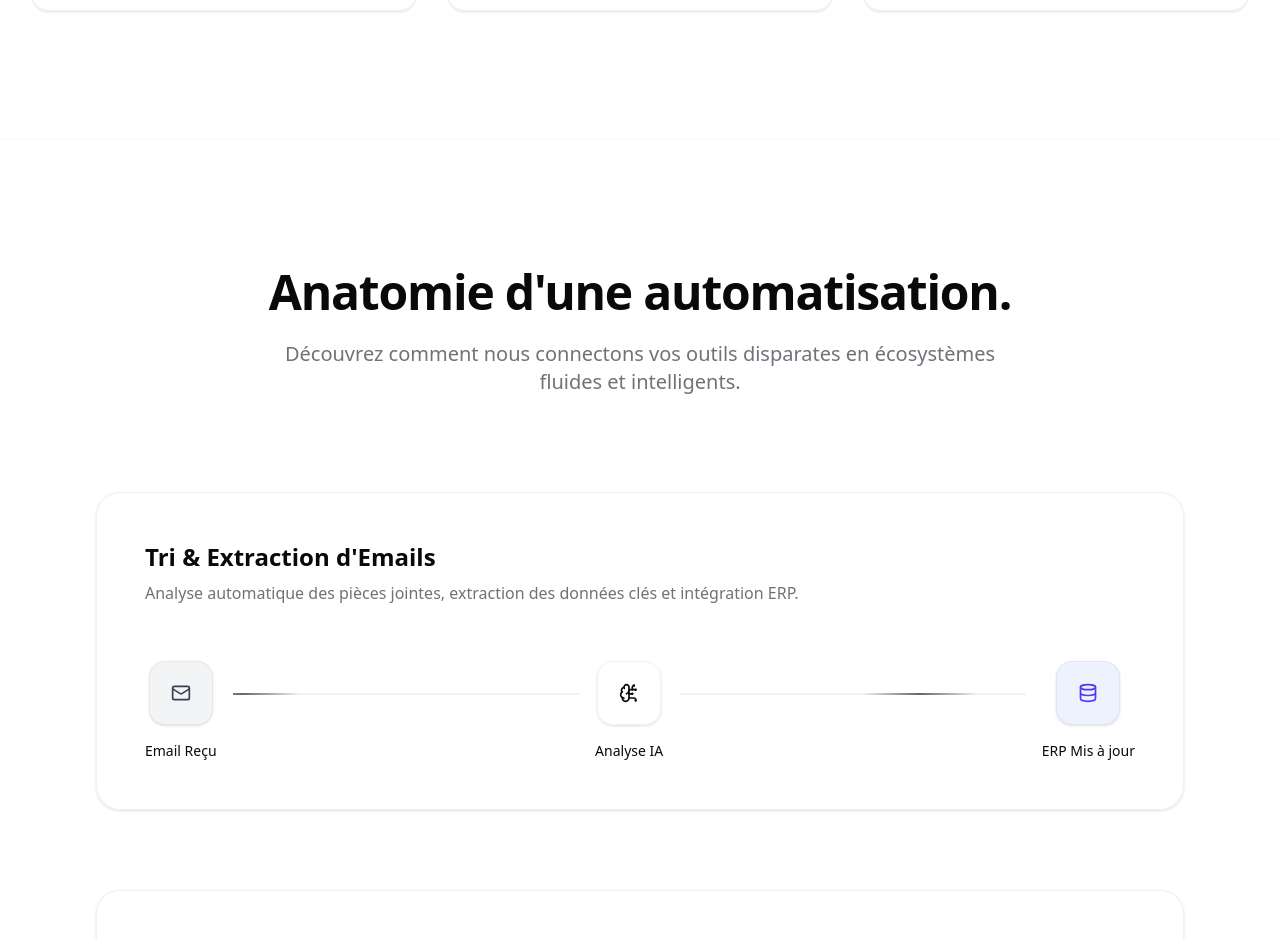
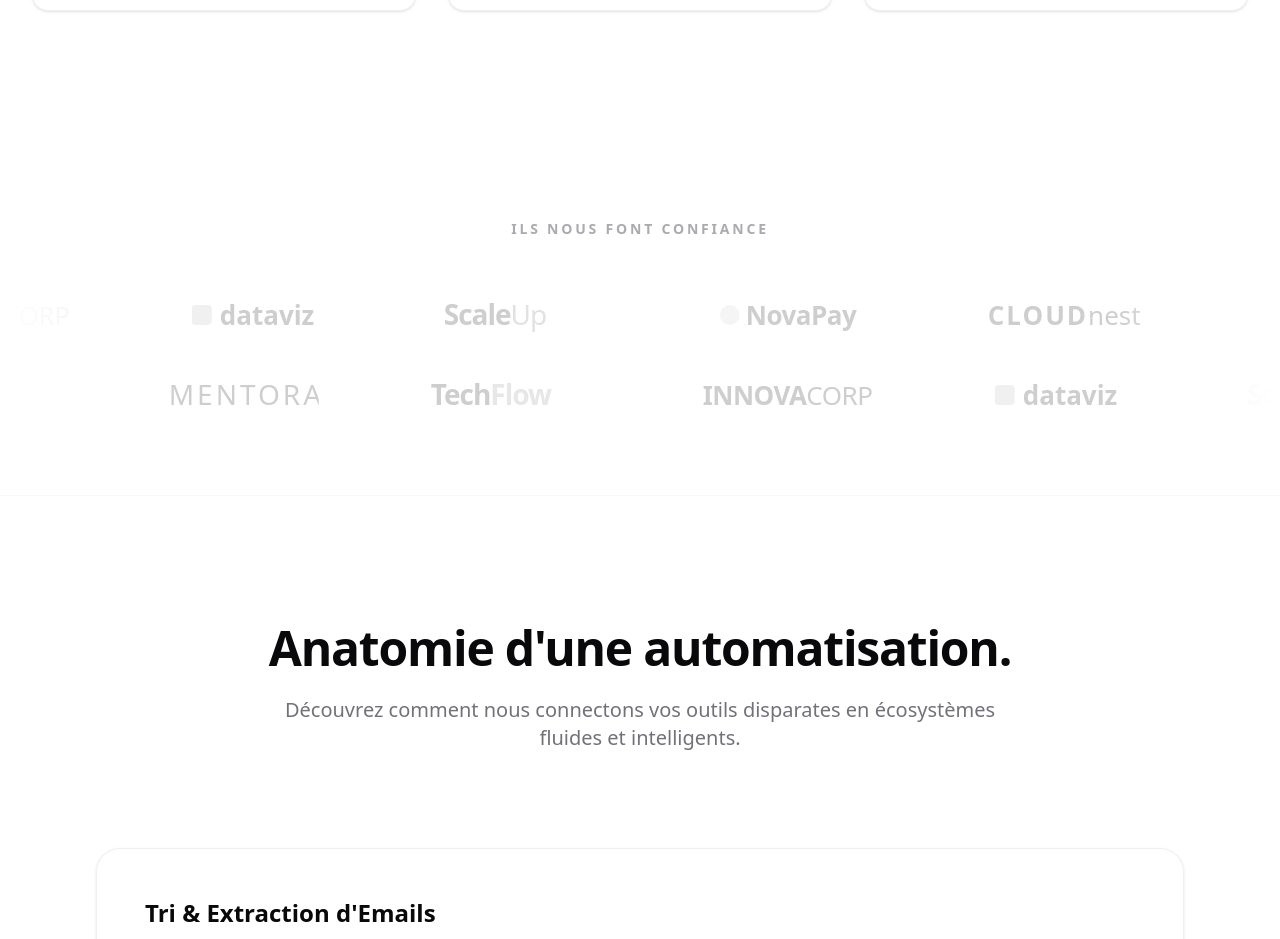
Before and after one commit to magentyagency-ops/Nira.consulting, a Next.js app: page / in a window 1280 px wide. Shown: the part 3740-4679 px from the top of the page. Built offline with nearby package versions, Linux system fonts and the light colour scheme.

Commit message:
feat: add premium TrustLogos section with dual-row infinite scroll

```diff
--- a/src/app/globals.css
+++ b/src/app/globals.css
@@ -133,4 +133,40 @@ body {
   .will-change-transform {
     animation: none !important;
   }
+
+  .animate-scroll-left,
+  .animate-scroll-right {
+    animation: none !important;
+  }
 }
+
+/* Trust Logos — Infinite horizontal scroll */
+@keyframes scroll-left {
+  0% {
+    transform: translateX(0);
+  }
+
+  100% {
+    transform: translateX(-50%);
+  }
+}
+
+@keyframes scroll-right {
+  0% {
+    transform: translateX(-50%);
+  }
+
+  100% {
+    transform: translateX(0);
+  }
+}
+
+.animate-scroll-left {
+  animation: scroll-left 35s linear infinite;
+  width: max-content;
+}
+
+.animate-scroll-right {
+  animation: scroll-right 40s linear infinite;
+  width: max-content;
+}
--- a/src/app/page.tsx
+++ b/src/app/page.tsx
@@ -4,6 +4,7 @@ import { Hero } from "@/components/sections/Hero";
 import { Impact } from "@/components/sections/Impact";
 import { Approche } from "@/components/sections/Approche";
 import { UseCases } from "@/components/sections/UseCases";
+import { TrustLogos } from "@/components/sections/TrustLogos";
 import { WorkflowShowcase } from "@/components/sections/WorkflowShowcase";
 import { WhyNira } from "@/components/sections/WhyNira";
 import { SocialProof } from "@/components/sections/SocialProof";
@@ -20,6 +21,7 @@ export default function Home() {
       <Impact />
       <Approche />
       <UseCases />
+      <TrustLogos />
       <WorkflowShowcase />
       <WhyNira />
       <SocialProof />
--- /dev/null
+++ b/src/components/sections/TrustLogos.tsx
@@ -0,0 +1,166 @@
+"use client";
+
+import { motion } from "framer-motion";
+
+/* ────────────────────────────────────────────────────────
+   Logos clients — SVG inline pour un rendu pro et net.
+   Chaque logo est un placeholder réaliste (texte stylisé).
+   ──────────────────────────────────────────────────────── */
+
+const logos = [
+    {
+        name: "TechFlow",
+        svg: (
+            <svg viewBox="0 0 160 40" className="h-8 md:h-10 w-auto">
+                <text x="0" y="30" fontFamily="system-ui, sans-serif" fontWeight="700" fontSize="28" fill="currentColor" letterSpacing="-1">
+                    Tech<tspan fill="currentColor" opacity="0.5">Flow</tspan>
+                </text>
+            </svg>
+        ),
+    },
+    {
+        name: "InnovaCorp",
+        svg: (
+            <svg viewBox="0 0 180 40" className="h-8 md:h-10 w-auto">
+                <text x="0" y="30" fontFamily="system-ui, sans-serif" fontWeight="800" fontSize="26" fill="currentColor" letterSpacing="-0.5">
+                    INNOVA<tspan fontWeight="300">CORP</tspan>
+                </text>
+            </svg>
+        ),
+    },
+    {
+        name: "Dataviz",
+        svg: (
+            <svg viewBox="0 0 140 40" className="h-8 md:h-10 w-auto">
+                <rect x="0" y="10" width="20" height="20" rx="4" fill="currentColor" opacity="0.3" />
+                <text x="28" y="30" fontFamily="system-ui, sans-serif" fontWeight="600" fontSize="26" fill="currentColor">
+                    dataviz
+                </text>
+            </svg>
+        ),
+    },
+    {
+        name: "ScaleUp",
+        svg: (
+            <svg viewBox="0 0 160 40" className="h-8 md:h-10 w-auto">
+                <text x="0" y="30" fontFamily="system-ui, sans-serif" fontWeight="700" fontSize="28" fill="currentColor" letterSpacing="-1">
+                    Scale<tspan fontWeight="300" opacity="0.6">Up</tspan>
+                </text>
+            </svg>
+        ),
+    },
+    {
+        name: "NovaPay",
+        svg: (
+            <svg viewBox="0 0 160 40" className="h-8 md:h-10 w-auto">
+                <circle cx="14" cy="20" r="10" fill="currentColor" opacity="0.2" />
+                <text x="30" y="30" fontFamily="system-ui, sans-serif" fontWeight="700" fontSize="26" fill="currentColor" letterSpacing="-0.5">
+                    NovaPay
+                </text>
+            </svg>
+        ),
+    },
+    {
+        name: "CloudNest",
+        svg: (
+            <svg viewBox="0 0 170 40" className="h-8 md:h-10 w-auto">
+                <text x="0" y="30" fontFamily="system-ui, sans-serif" fontWeight="800" fontSize="26" fill="currentColor" letterSpacing="2">
+                    CLOUD<tspan fontWeight="400" letterSpacing="0">nest</tspan>
+                </text>
+            </svg>
+        ),
+    },
+    {
+        name: "FinEdge",
+        svg: (
+            <svg viewBox="0 0 150 40" className="h-8 md:h-10 w-auto">
+                <text x="0" y="30" fontFamily="system-ui, sans-serif" fontWeight="600" fontSize="28" fill="currentColor" letterSpacing="-1">
+                    Fin<tspan fontWeight="800">Edge</tspan>
+                </text>
+            </svg>
+        ),
+    },
+    {
+        name: "Mentora",
+        svg: (
+            <svg viewBox="0 0 150 40" className="h-8 md:h-10 w-auto">
+                <text x="0" y="30" fontFamily="system-ui, sans-serif" fontWeight="300" fontSize="28" fill="currentColor" letterSpacing="3">
+                    MENTORA
+                </text>
+            </svg>
+        ),
+    },
+];
+
+// On double les logos pour l'effet de boucle infinie
+const doubledLogos = [...logos, ...logos];
+
+export function TrustLogos() {
+    return (
+        <section className="py-12 md:py-20 relative overflow-hidden">
+
+            {/* Titre subtil */}
+            <motion.div
+                initial={{ opacity: 0, y: 10 }}
+                whileInView={{ opacity: 1, y: 0 }}
+                viewport={{ once: true, margin: "-50px" }}
+                transition={{ duration: 0.5 }}
+                className="text-center mb-10 md:mb-14"
+            >
+                <p className="text-xs md:text-sm font-semibold uppercase tracking-[0.2em] text-nira-gray/60">
+                    Ils nous font confiance
+                </p>
+            </motion.div>
+
+            {/* Carousel wrapper */}
+            <div className="relative">
+
+                {/* Masque dégradé gauche */}
+                <div className="absolute left-0 top-0 bottom-0 w-24 md:w-40 bg-gradient-to-r from-white via-white/80 to-transparent z-10 pointer-events-none" />
+
+                {/* Masque dégradé droit */}
+                <div className="absolute right-0 top-0 bottom-0 w-24 md:w-40 bg-gradient-to-l from-white via-white/80 to-transparent z-10 pointer-events-none" />
+
+                {/* Ligne 1 — défilement vers la gauche */}
+                <motion.div
+                    initial={{ opacity: 0 }}
+                    whileInView={{ opacity: 1 }}
+                    viewport={{ once: true, margin: "-30px" }}
+                    transition={{ duration: 0.8 }}
+                    className="mb-8 md:mb-10"
+                >
+                    <div className="flex animate-scroll-left">
+                        {doubledLogos.map((logo, index) => (
+                            <div
+                                key={`row1-${index}`}
+                                className="flex items-center justify-center shrink-0 mx-8 md:mx-14 text-nira-dark/20 hover:text-nira-dark/50 transition-all duration-500 cursor-default"
+                            >
+                                {logo.svg}
+                            </div>
+                        ))}
+                    </div>
+                </motion.div>
+
+                {/* Ligne 2 — défilement vers la droite (sens inverse + vitesse diff.) */}
+                <motion.div
+                    initial={{ opacity: 0 }}
+                    whileInView={{ opacity: 1 }}
+                    viewport={{ once: true, margin: "-30px" }}
+                    transition={{ duration: 0.8, delay: 0.2 }}
+                >
+                    <div className="flex animate-scroll-right">
+                        {doubledLogos.map((logo, index) => (
+                            <div
+                                key={`row2-${index}`}
+                                className="flex items-center justify-center shrink-0 mx-8 md:mx-14 text-nira-dark/20 hover:text-nira-dark/50 transition-all duration-500 cursor-default"
+                            >
+                                {logo.svg}
+                            </div>
+                        ))}
+                    </div>
+                </motion.div>
+
+            </div>
+        </section>
+    );
+}
```
